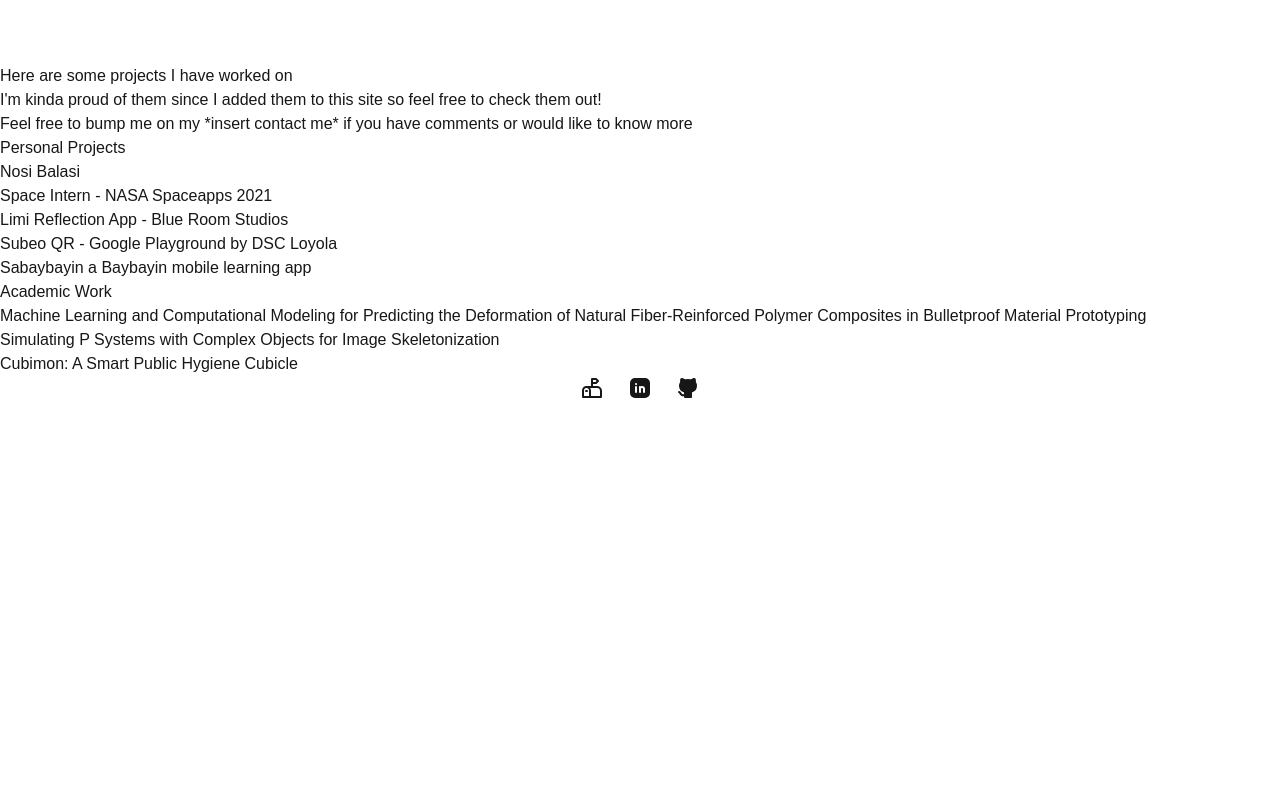
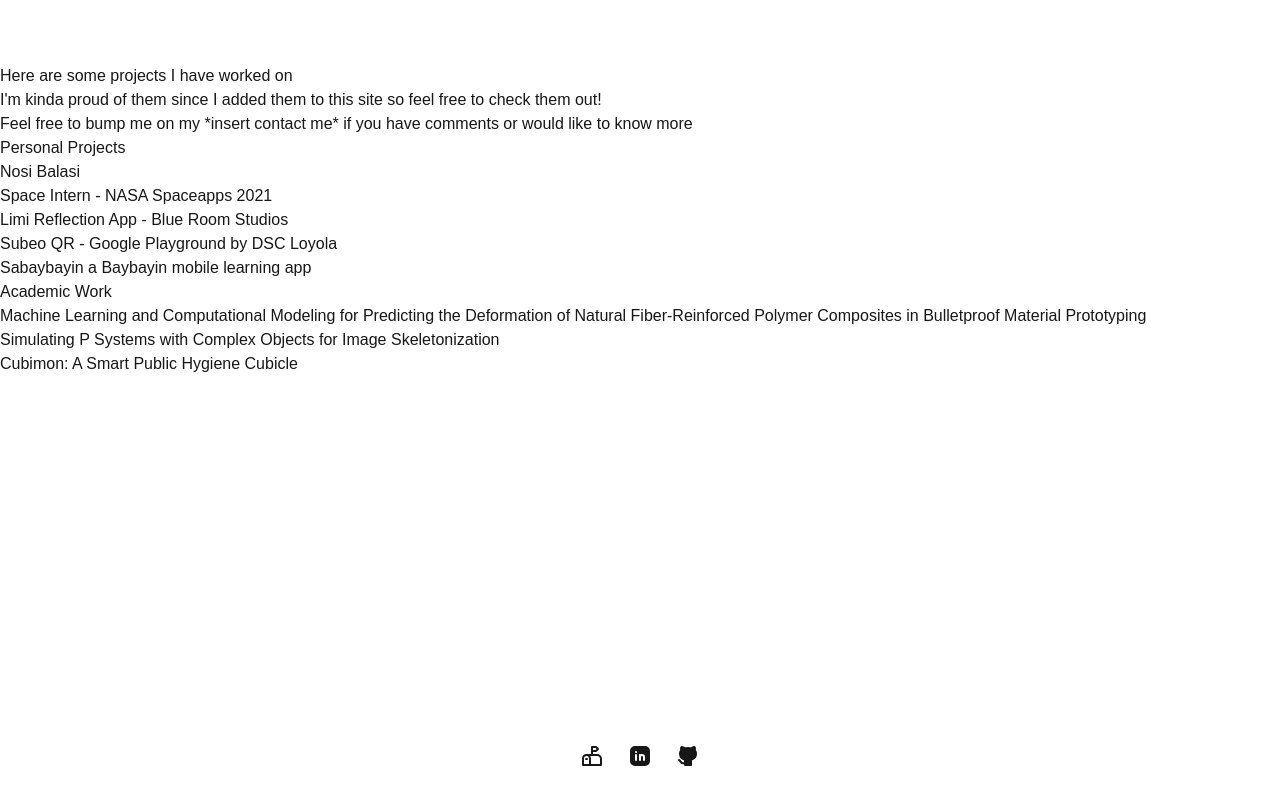
Before and after one commit to ingonzales-strat/ingonzales-mini-project-1, a Next.js app: page /projects in a window 1280 px wide. Built offline with nearby package versions, Linux system fonts and the light colour scheme.

Commit message:
feat(ui adjustment): :lipstick: added tailwind class to overall layout div

```diff
--- a/src/app/layout.tsx
+++ b/src/app/layout.tsx
@@ -30,11 +30,11 @@ export default function RootLayout({
     <html lang="en">
       <body
         className={`${geistSans.variable} ${geistMono.variable} antialiased`}
-      > <div>
+      > <div className="grid grid-rows-[auto_1fr_auto] min-h-screen">
         <NavBar/>
         {children}
-        </div>
-        <footer className="row-start-3 flex gap-[24px] flex-wrap items-center justify-center">
+
+        <footer className="row-start-3 flex gap-[24px] p-8 flex-wrap items-center justify-center">
           <a className="flex items-center gap-2 hover:underline hover:underline-offset-4"href="mailto:isaiahnikologonzales@outlook.com"
             target="_blank" rel="noopener noreferrer">
               <IconMailbox/>
@@ -48,6 +48,7 @@ export default function RootLayout({
               <IconBrandGithubFilled/>
           </a>
         </footer>
+         </div>
       </body>
     </html>
   );
```
